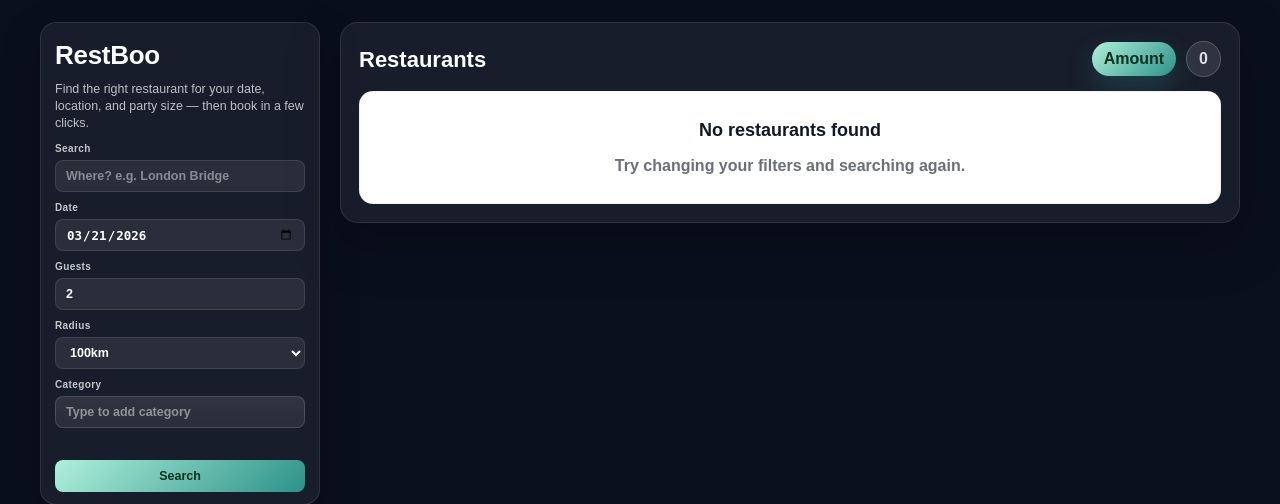
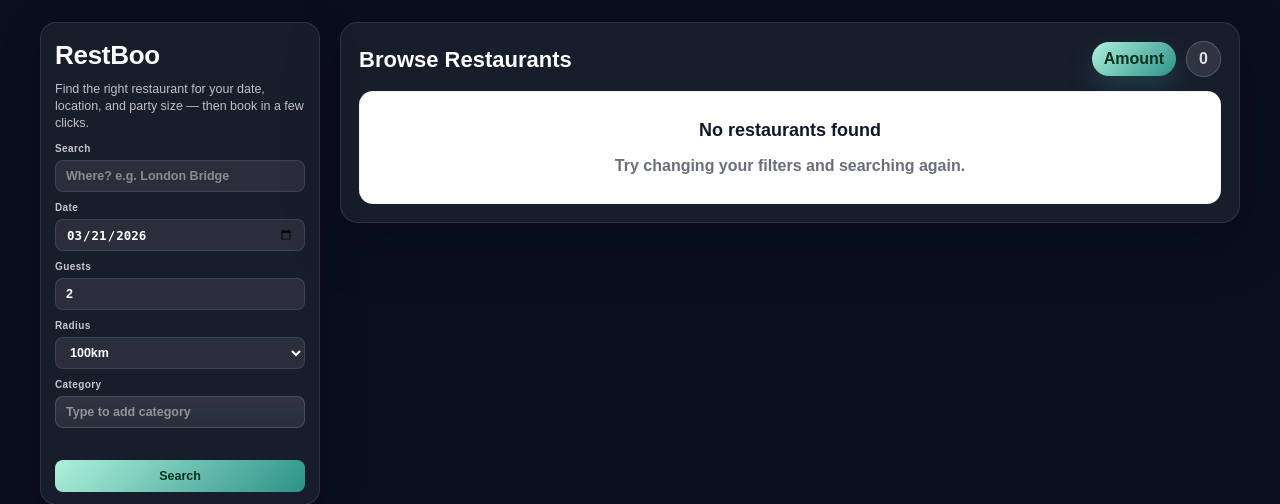
Before and after one commit to kot-1999/RestB_FE, a Node project: template src/index.pug in a window 1280 px wide. Shown: the part 51-555 px from the top of the page. Run offline with Node 20 templates, Linux system fonts and the light colour scheme; the template is opened without the code that fills it, so the values that code supplies are empty; some libraries are stand-ins or nearby versions.

Commit message:
Slight Changes to Pug. Header changed.

```diff
--- a/src/pages/home.pug
+++ b/src/pages/home.pug
@@ -51,7 +51,7 @@ section.dashboard-page.home-page
                         )
                         datalist#restaurant-category-options.js-category-datalist
 
-                    .home-category-selected.js-selected-categories
+                    .home-category-selected.js-selected-categories#selected-categories
 
                     .home-filter-actions
                         button.home-submit-btn(type="submit") Search
@@ -59,7 +59,7 @@ section.dashboard-page.home-page
         .home-main
             .dash-card
                 .dash-card-head
-                    h2 Restaurants
+                    h2 Browse Restaurants
                     .dash-card-actions
                         span.dash-chip.is-active Amount
                         span.dash-chip.js-restaurant-count 0
```
